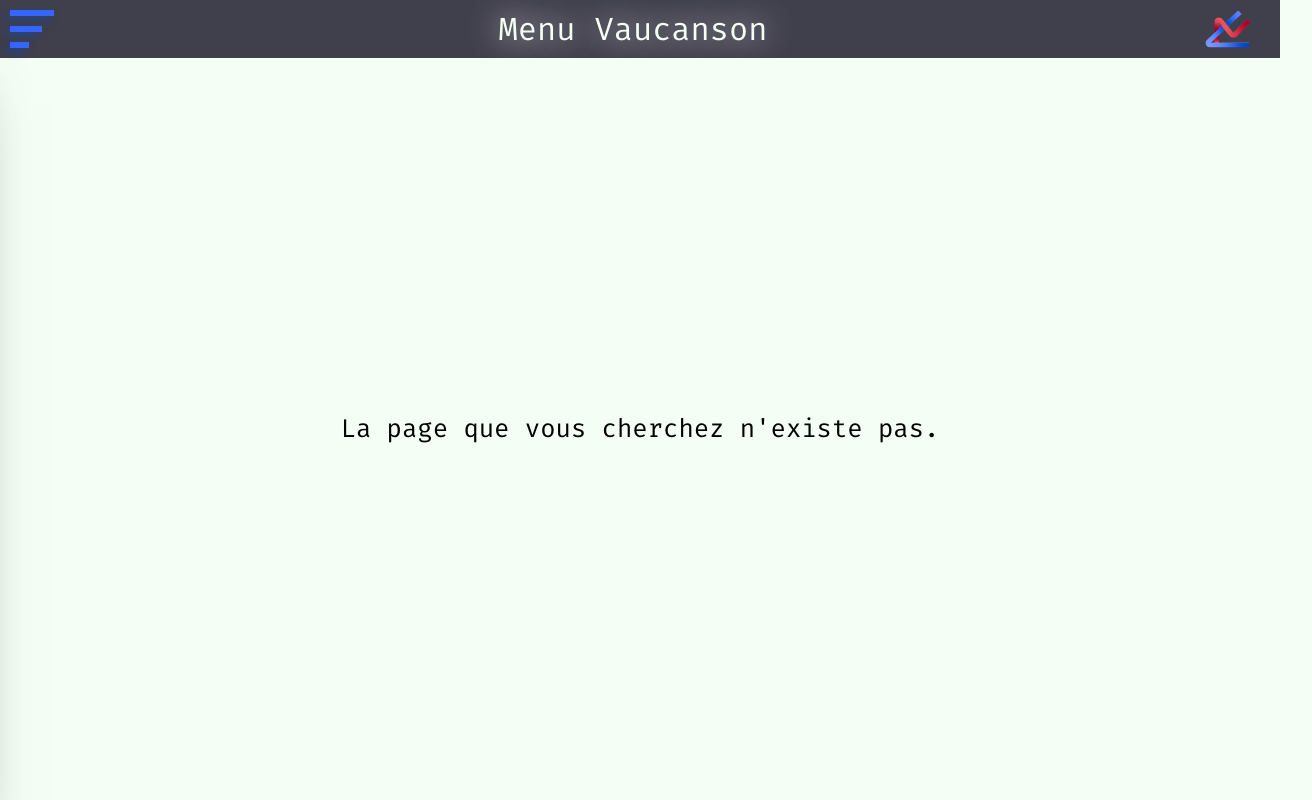
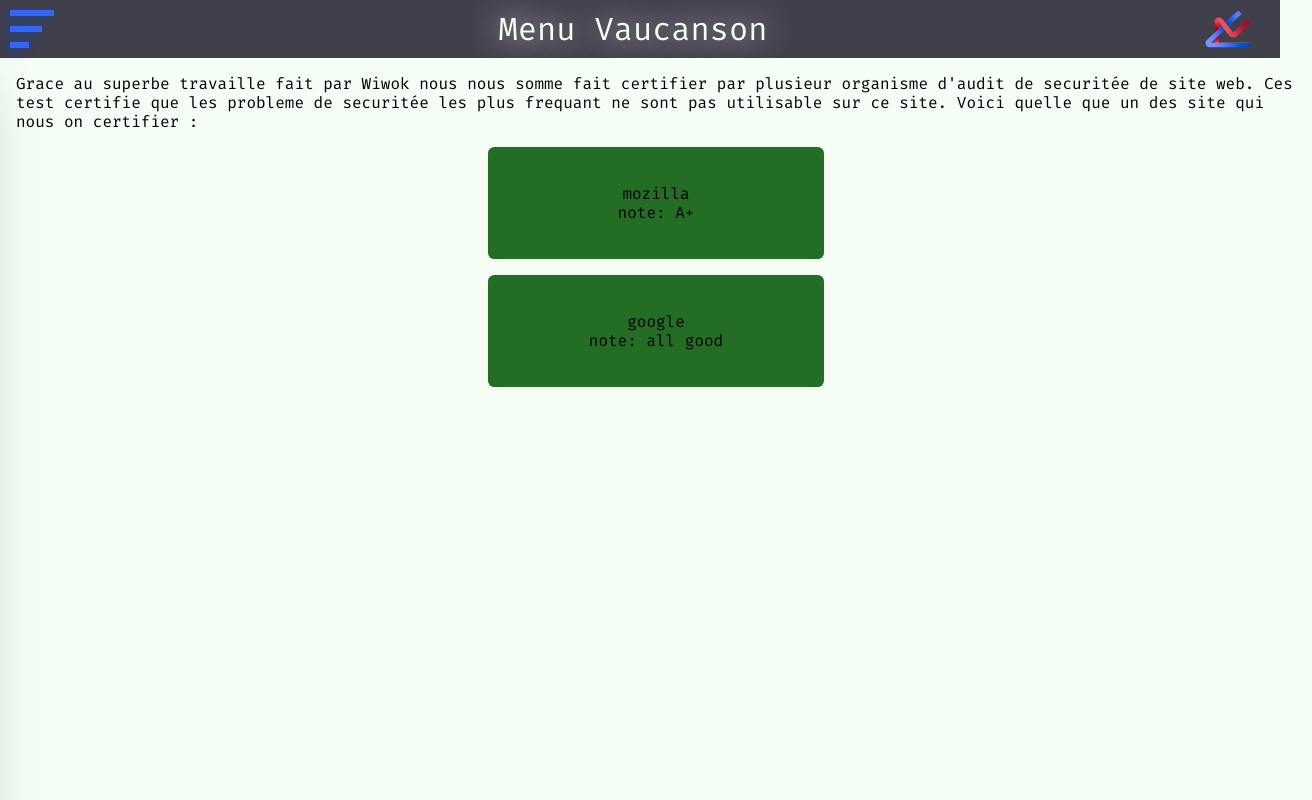
Before and after one commit to Menu-Vaucanson/Desktop, a React (Create React App) app: page /Security in a window 1280 px wide. Shown: the whole page, 1312 px wide, since content can reach past the window. Built offline with nearby package versions, Linux system fonts and the light colour scheme.

Commit message:
create a basique system

```diff
--- a/package.json
+++ b/package.json
@@ -7,7 +7,8 @@
 		"react": "^18.2.0",
 		"react-dom": "^18.2.0",
 		"react-router-dom": "^6.3.0",
-		"react-scripts": "5.0.1"
+		"react-scripts": "5.0.1",
+		"typescript": "^4.8.4"
 	},
 	"scripts": {
 		"start": "react-scripts start",
--- a/src/Components/index.tsx
+++ b/src/Components/index.tsx
@@ -9,6 +9,7 @@ import Settings from './Settings';
 import Informations from './Informations';
 import Contact from './Contact';
 import Explore from './Explore';
+import Security from './security';
 
 function Index() {
 
@@ -32,6 +33,7 @@ function Index() {
 					<Route path="/Informations" element={<Informations theme={theme} />} />
 					<Route path="/Contact" element={<Contact theme={theme} />} />
 					<Route path="/Settings" element={<Settings theme={theme} settheme={settheme} />} />
+					<Route path="/Security" element={<Security />} />
 					<Route path="/*" element={<E404 />} />
 				</Routes>
 			</div>
--- /dev/null
+++ b/src/Components/security.tsx
@@ -0,0 +1,43 @@
+import { Link } from "react-router-dom";
+
+function Security() {
+    const securityTest: Array<{ name: string, rate: string, colors: string, link: string }> = [
+        {
+            name: "mozilla",
+            rate: "A+",
+            colors: "green",
+            link: "https://observatory.mozilla.org/analyze/menuvox.fr"
+        },
+        {
+            name: "google",
+            rate: "all good",
+            colors: "green",
+            link: "https://csp-evaluator.withgoogle.com/?csp=https://menuvox.fr"
+
+        }
+    ];
+    function CreateComp() {
+        return <div>{
+            securityTest.map((element) => {
+                return <a  className={"SecurityBox "+element.colors} href={element.link} target="_blank" rel="noopener noreferrer">
+                <div className="SecurityName">
+                    {element.name}
+                </div>
+                <div className="Rate">
+                    note: {element.rate}
+                </div>
+            </a>
+            })
+        }</div>
+    }
+    CreateComp();
+    return (
+        <div className="SecurityBoxs">
+            Grace au superbe travaille fait par Wiwok nous nous somme fait certifier par plusieur organisme d'audit de securitée de site web. Ces test certifie que les probleme de securitée les plus frequant ne sont pas utilisable sur ce site.
+            Voici quelle que un des site qui nous on certifier :
+            <CreateComp/>
+        </div>
+    )
+}
+
+export default Security;
--- a/src/Stylesheets/index.css
+++ b/src/Stylesheets/index.css
@@ -369,6 +369,33 @@ a {
 	gap: 1vw;
 }
 
+.SecurityBox {
+	display: flex;
+	align-items: center;
+	justify-content: center;
+	flex-direction: column;
+	text-align: center;
+	padding: 1vh;
+	background-color: #D9D9D9;
+	width: 25vw;
+	height: 12vh;
+	margin-top: 2vh;
+	border-radius: 0.5vmax;
+}
+
+.SecurityBoxs {
+	display: flex;
+	align-items: center;
+	justify-content: center;
+	flex-direction: column;
+	padding: 2vh;
+	width: 100vw;
+}
+
+.SecurityBox.green {
+	background-color: #246d24;
+}
+
 @media (max-width: 1100px) {
 	.Menu:nth-child(5) {
 		display: none;
```
Also changed, not shown: 1 other file (tests, documents, lock files or other folders).
